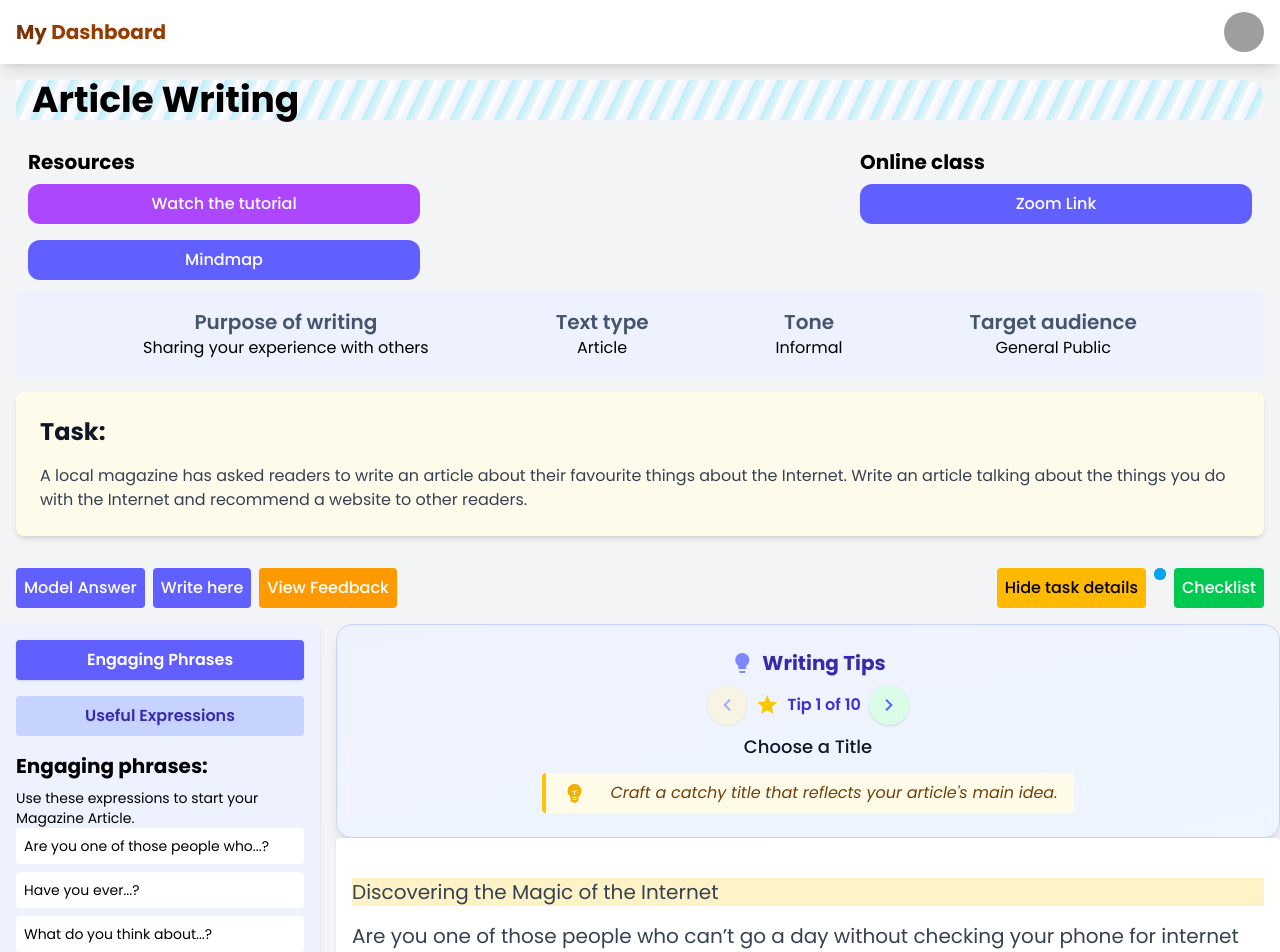
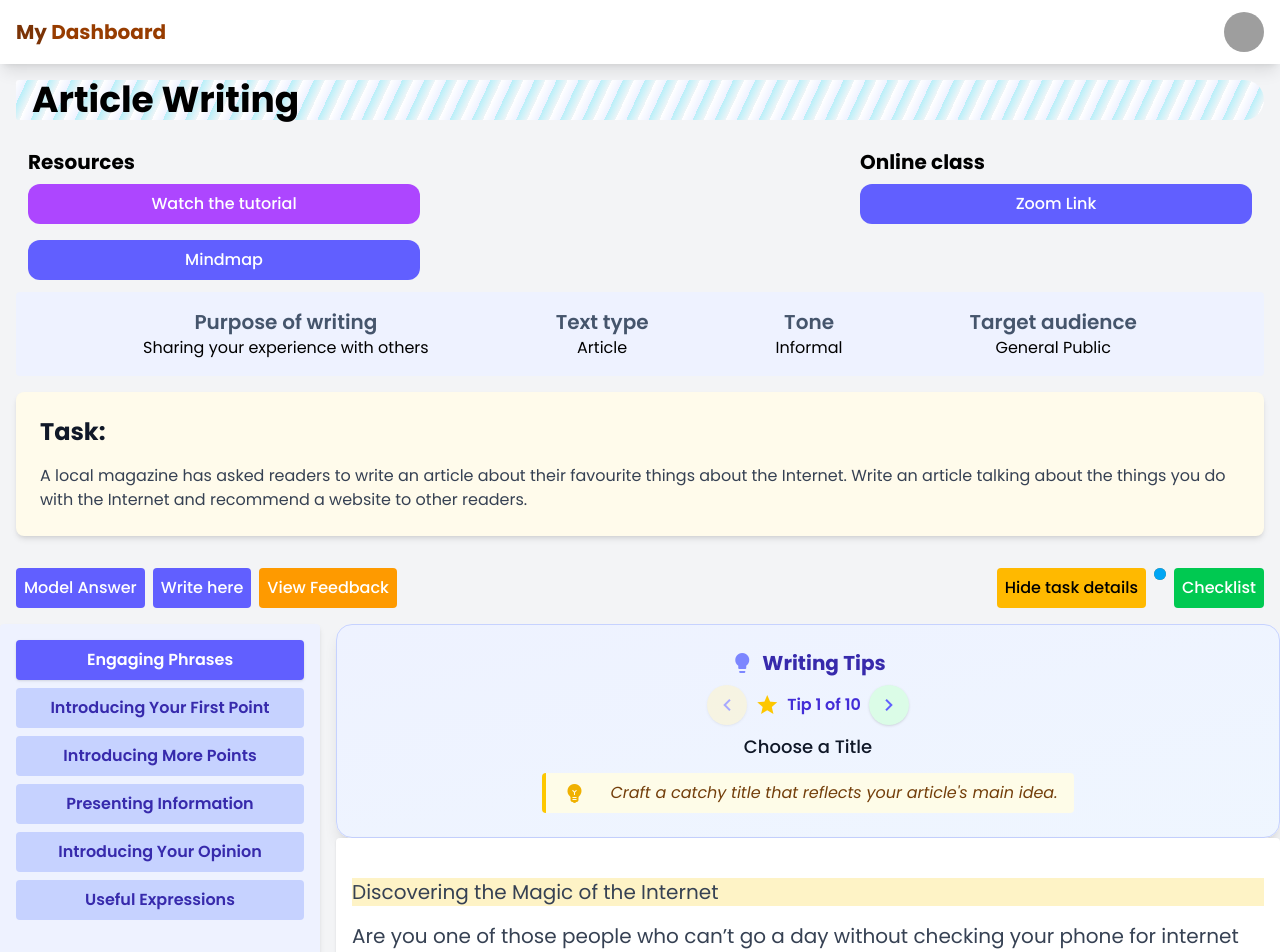
Before and after one commit to squarePotatoe/temp-speak, a Vue app: page /writing in a window 1280 px wide. Shown: the top 952 px of the page. Built offline with nearby package versions, Linux system fonts and the light colour scheme; grey boxes are pictures that could not be loaded.

Commit message:
Added buttons for all expressions

```diff
--- a/src/data.js
+++ b/src/data.js
@@ -389,6 +389,35 @@ export const textFormatDemo = [
         content: 'Have you ever wondered why...?',
       }
     ],
+introdyctionFirst: [
+  { content: "This month, we explore…" },
+  { content: "Let’s dive into…" },
+  { content: "Have you ever thought about…" },
+  { content: "The first thing to consider is" },
+  { content: "One thing to consider is" },
+  { content: "To begin with" }
+],
+intoductionAdditional: [
+  { content: "Apart from that…" },
+  { content: "Another consideration…" },
+  { content: "What’s more…" },
+  { content: "In a similar vein…" },
+  { content: "Now, let’s shift our focus to…" }
+],
+presentingInformation: [
+  { content: "Experts agree that…" },
+  { content: "A recent study revealed…" },
+  { content: "Here’s what you need to know…" }
+],
+intoducingOpinions: [
+  { content: "If you ask me" },
+  { content: "I recently had an experience that…" },
+  { content: "Let me take you back when…" },
+  { content: "Personally, I believe that" },
+  { content: "This reminds me of a time when…" },
+  { content: "In my opinion" }
+],
+
     usefulExpressions: [
       {
         id: 1,
--- a/src/views/writing/components/Email.vue
+++ b/src/views/writing/components/Email.vue
@@ -21,16 +21,16 @@
         </div>
         <!-- Body Section  -->
         <div class="flex flex-col gap-2">
-          <p>
+          <p :class="activeTip === 99 ? 'bg-amber-100' : ''">
             {{ textType.structure[4].content }}
           </p>
-          <p>
+          <p :class="activeTip === 5 ? 'bg-amber-100' : ''">
             {{ textType.structure[5].content }}
           </p>
-          <p>
+          <p :class="activeTip === 6 ? 'bg-amber-100' : ''">
             {{ textType.structure[6].content }}
           </p>
-          <p>
+          <p :class="activeTip === 99 ? 'bg-amber-100' : ''">
             {{ textType.structure[7].content }}
           </p>
         </div>
--- a/src/views/writing/components/SidebarLeft.vue
+++ b/src/views/writing/components/SidebarLeft.vue
@@ -13,7 +13,15 @@ import {
 const emit = defineEmits(["sectionChange"]);
 
 const currentTask = textFormatDemo.find((item) => item.id === 1);
-const { textType, usefulExpressions, engagingPhrases } = currentTask;
+const {
+  textType,
+  usefulExpressions,
+  engagingPhrases,
+  intoducingOpinions,
+  introdyctionFirst,
+  intoductionAdditional,
+  presentingInformation,
+} = currentTask;
 
 const activeSection = ref("phrases");
 
@@ -26,6 +34,8 @@ function handleSectionChange(section) {
 <template>
   <div>
     <div class="flex flex-col gap-4">
+      <!-- filepath: c:\xampp\htdocs\temp-speak\src\views\writing\components\SidebarLeft.vue -->
+      <div class="flex flex-col gap-2 mb-4">
         <button
           :class="[
             'p-2 rounded font-semibold transition',
@@ -40,6 +50,50 @@ function handleSectionChange(section) {
         <button
           :class="[
             'p-2 rounded font-semibold transition',
+            activeSection === 'introFirst'
+              ? 'bg-indigo-500 text-white shadow'
+              : 'bg-indigo-200 text-indigo-800 hover:bg-indigo-300',
+          ]"
+          @click="handleSectionChange('introFirst')"
+        >
+          Introducing Your First Point
+        </button>
+        <button
+          :class="[
+            'p-2 rounded font-semibold transition',
+            activeSection === 'introAdditional'
+              ? 'bg-indigo-500 text-white shadow'
+              : 'bg-indigo-200 text-indigo-800 hover:bg-indigo-300',
+          ]"
+          @click="handleSectionChange('introAdditional')"
+        >
+          Introducing More Points
+        </button>
+        <button
+          :class="[
+            'p-2 rounded font-semibold transition',
+            activeSection === 'presentingInfo'
+              ? 'bg-indigo-500 text-white shadow'
+              : 'bg-indigo-200 text-indigo-800 hover:bg-indigo-300',
+          ]"
+          @click="handleSectionChange('presentingInfo')"
+        >
+          Presenting Information
+        </button>
+        <button
+          :class="[
+            'p-2 rounded font-semibold transition',
+            activeSection === 'opinions'
+              ? 'bg-indigo-500 text-white shadow'
+              : 'bg-indigo-200 text-indigo-800 hover:bg-indigo-300',
+          ]"
+          @click="handleSectionChange('opinions')"
+        >
+          Introducing Your Opinion
+        </button>
+        <button
+          :class="[
+            'p-2 rounded font-semibold transition',
             activeSection === 'expressions'
               ? 'bg-indigo-500 text-white shadow'
               : 'bg-indigo-200 text-indigo-800 hover:bg-indigo-300',
@@ -48,13 +102,60 @@ function handleSectionChange(section) {
         >
           Useful Expressions
         </button>
+      </div>
+
+      <!-- Containers for each section -->
       <div v-if="activeSection === 'phrases'">
-        <h2 class="mb-2">Engaging phrases:</h2>
+        <h2 class="mb-2">Engaging Phrases</h2>
         <p class="text-sm">
           Use these expressions to start your {{ textType }}.
         </p>
         <div
           v-for="(expression, idx) in engagingPhrases"
+          :key="idx"
+          class="group flex flex-col relative rounded bg-white p-2 mb-2"
+        >
+          <div class="text-sm">{{ expression.content }}</div>
+        </div>
+      </div>
+
+      <div v-else-if="activeSection === 'introFirst'">
+        <h2 class="mb-2">Introducing Your First Point</h2>
+        <div
+          v-for="(expression, idx) in introdyctionFirst"
+          :key="idx"
+          class="group flex flex-col relative rounded bg-white p-2 mb-2"
+        >
+          <div class="text-sm">{{ expression.content }}</div>
+        </div>
+      </div>
+
+      <div v-else-if="activeSection === 'introAdditional'">
+        <h2 class="mb-2">Introducing More Points</h2>
+        <div
+          v-for="(expression, idx) in intoductionAdditional"
+          :key="idx"
+          class="group flex flex-col relative rounded bg-white p-2 mb-2"
+        >
+          <div class="text-sm">{{ expression.content }}</div>
+        </div>
+      </div>
+
+      <div v-else-if="activeSection === 'presentingInfo'">
+        <h2 class="mb-2">Presenting Information</h2>
+        <div
+          v-for="(expression, idx) in presentingInformation"
+          :key="idx"
+          class="group flex flex-col relative rounded bg-white p-2 mb-2"
+        >
+          <div class="text-sm">{{ expression.content }}</div>
+        </div>
+      </div>
+
+      <div v-else-if="activeSection === 'opinions'">
+        <h2 class="mb-2">Introducing Your Opinion</h2>
+        <div
+          v-for="(expression, idx) in intoducingOpinions"
           :key="idx"
           class="group flex flex-col relative rounded bg-white p-2 mb-2"
         >
@@ -82,6 +183,9 @@ function handleSectionChange(section) {
             <span>{{ expression.explaination }}</span>
           </div>
         </div>
+      </div>
+      <div class="text-lg font-semibold text-slate-700">
+        General Writing Tips
       </div>
       <p class="text-sm">Don't forget the connectors!</p>
       <div>
```
Lines whose indentation alone changed are shown as unchanged.
